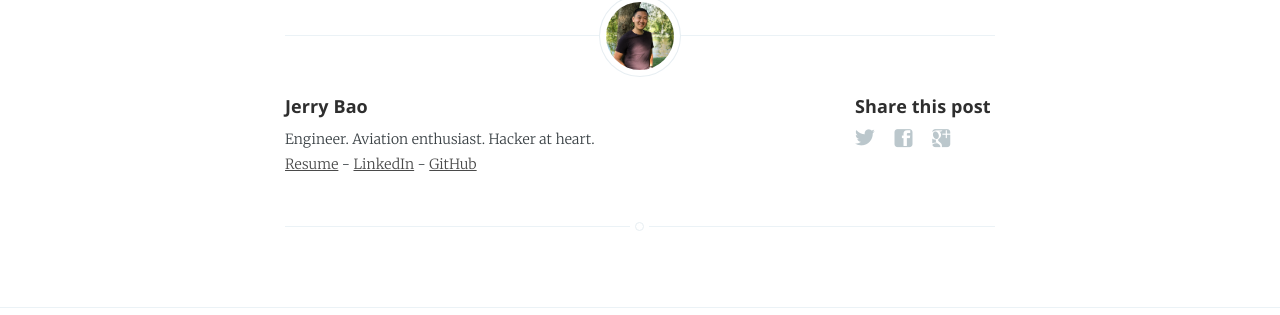
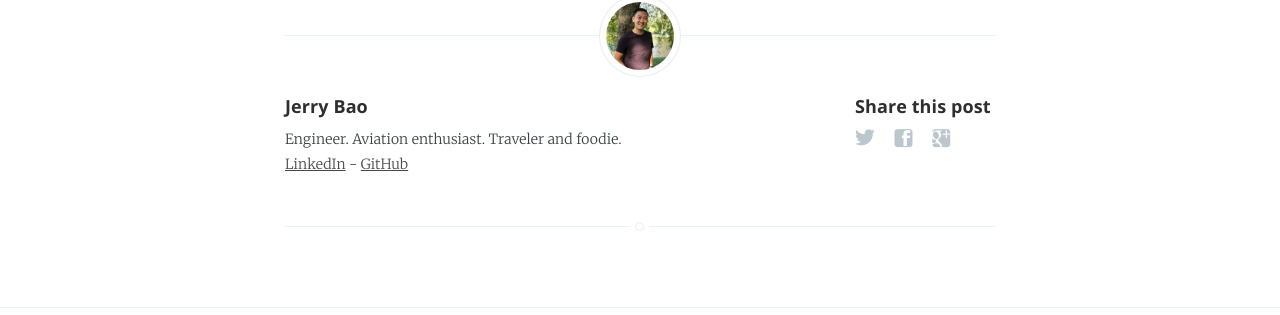
Before and after one commit to thejerrybao/thejerrybao.github.io, a Jekyll site: the page built from _posts/2021-09-03-intro.markdown, in a window 1280 px wide. Shown: the part 337-652 px from the top of the page. Built offline with Jekyll 4.4.1, drawn with Linux system fonts in a browser that asks for light colours.

Commit message:
Update post.html

```diff
--- a/_layouts/post.html
+++ b/_layouts/post.html
@@ -72,8 +72,7 @@ post_class: post-template
                     <h4> {{ site.author }} </h4>
                     <!-- Author Bio -->
                     <p>
-                        Engineer. Aviation enthusiast. Hacker at heart.<br />
-                        <a href="https://www.dropbox.com/s/sn728i6k2qvzzq2/JerryBao-Resume.pdf?dl=0">Resume</a> -
+                        Engineer. Aviation enthusiast. Traveler and foodie.<br />
                         <a href="https://www.linkedin.com/in/thejerrybao">LinkedIn</a> -
                         <a href="https://www.github.com/thejerrybao">GitHub</a>
                     </p>
```
